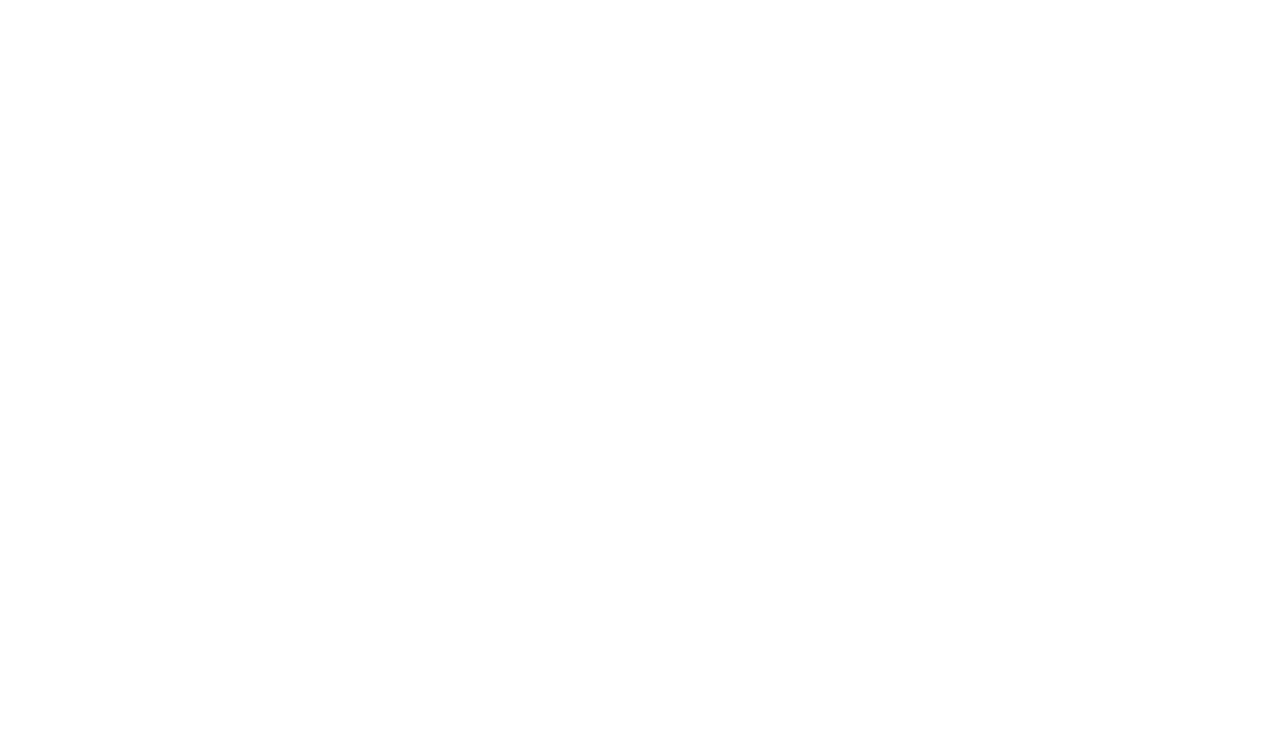
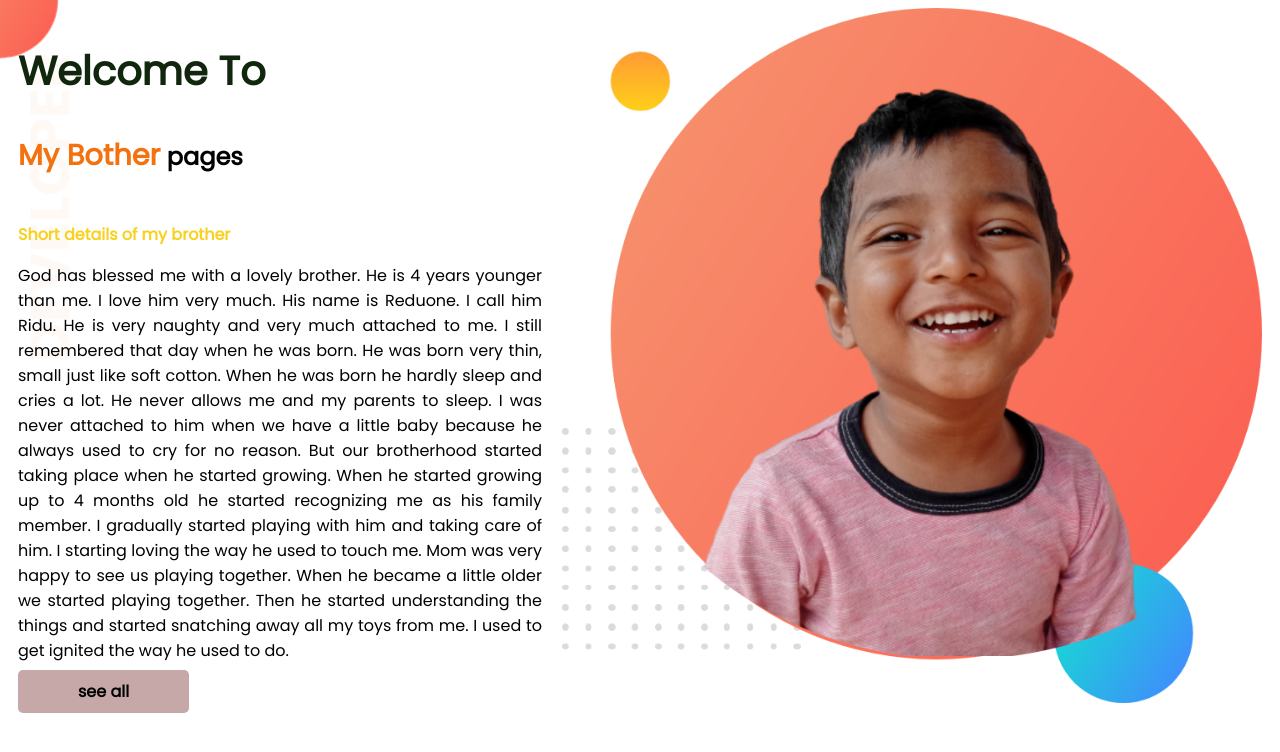
Before and after one commit to minhajulabedindev/just-profolio, a plain HTML site: page index.html in a window 1280 px wide. Drawn offline with Linux system fonts and the light colour scheme.

Commit message:
my brother

```diff
--- a/index.html
+++ b/index.html
@@ -1,13 +1,47 @@
 <!DOCTYPE html>
 <html lang="en">
+
 <head>
     <meta charset="UTF-8">
     <meta http-equiv="X-UA-Compatible" content="IE=edge">
     <meta name="viewport" content="width=device-width, initial-scale=1.0">
     <title>My first portfolio</title>
+    <link rel="preconnect" href="https://fonts.googleapis.com">
+    <link rel="preconnect" href="https://fonts.gstatic.com" crossorigin>
+    <link href="https://fonts.googleapis.com/css2?family=Poppins&display=swap" rel="stylesheet">
     <link rel="stylesheet" href="style.css">
 </head>
+
 <body>
+    <section class="banner">
+        <div class="maindiv">
+            <h1>Welcome To </h1>
+            <h2><span>My Bother</span> pages</h2><br>
+
+            <strong>Short details of my brother</strong>
+            <p>God has blessed me with a lovely brother. He is 4 years younger than me. I love him very much. His name
+                is Reduone. I call him Ridu. He is very naughty and very much attached to me.
+                I still remembered that day when he was born. He was born very thin, small just like soft cotton. When
+                he was born he hardly sleep and cries a lot. He never allows me and my parents to sleep. I was never
+                attached to him when we have a little baby because he always used to cry for no reason. But our
+                brotherhood started taking place when he started growing.
+
+                When he started growing up to 4 months old he started recognizing me as his family member. I gradually
+                started playing with him and taking care of him. I starting loving the way he used to touch me. Mom was
+                very happy to see us playing together. When he became a little older we started playing together. Then
+                he started understanding the things and started snatching away all my toys from me. I used to get
+                ignited the way he used to do.
+
+            </p>
+            <a class="link" target="blank" href="google.com">See all </a>
+
+        </div>
+        <div class="maindiv">
+            <img src="./my-bg.png" alt="">
+        </div>
+
+    </section>
 
 </body>
+
 </html>
--- a/style.css
+++ b/style.css
@@ -0,0 +1,61 @@
+body{
+    font-family: 'Poppins', sans-serif;
+    margin: 0;
+
+
+
+}
+span{
+    color: rgb(243, 113, 14);
+    font-size: 1.2em;
+
+
+}
+h1{
+    color: rgb(16, 39, 13);
+    font-size: 2.5em;
+    font-family: 'Poppins', sans-serif;
+}
+p{
+    text-align: justify;
+    font-weight: 550;
+
+}
+strong{
+    color: rgba(248, 204, 10, 0.918);
+
+}
+section{
+    display: flex;
+    padding: 8px;
+}
+
+img{
+    width: 700px;
+    display: flex;
+}
+
+.maindiv{
+    padding: 0 10px;
+
+}
+
+a{
+
+}
+.link{
+
+    color: rgb(0, 2, 1);
+    padding: 10px 60px;
+    text-transform: lowercase;
+    border-radius:5px ;
+    text-decoration: none;
+    background-color:rgba(119, 48, 48, 0.418);
+    font-weight: 600;
+
+}
+.banner{
+    background-image: url(./top-banner.png);
+    background-image: 100%;
+    background-repeat: no-repeat;
+}
```
Also changed, not shown: image/IMG_20200131_220037.jpg (added), image/css-background-effects-thumb.jpg (added), image/photo-1545486332-9e0999c535b2.jpg (added), my-bg.png (added), pexels-tejas-prajapati-721247.jpg (added), top-banner.png (added), wp4810860.jpg (added), 2 other files.
